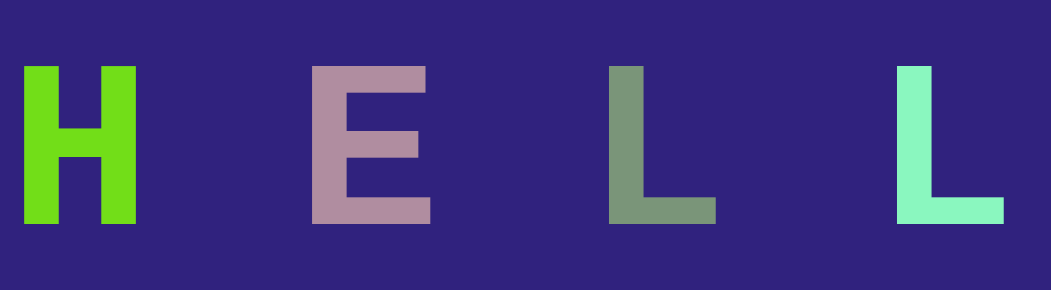
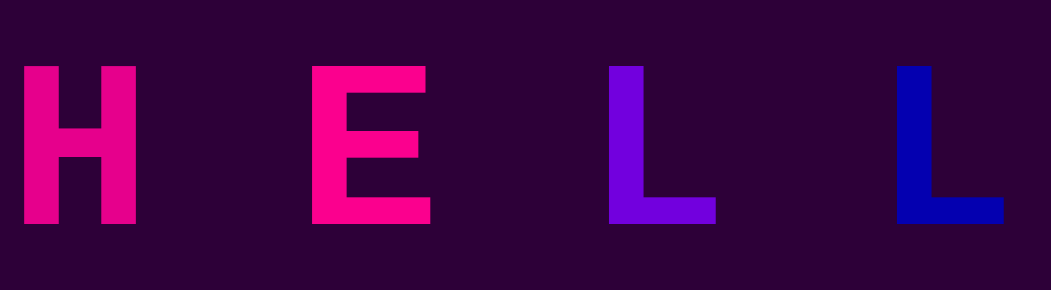
Before and after one commit to IrynaSiddiqui/Me, a plain HTML site: page index.html in a window 1280 px wide. Shown: the part 112-402 px from the top of the page, without its empty margins (0-1051 px from the left). Drawn offline with Linux system fonts and the light colour scheme.

Commit message:
restrict colors to purples

```diff
--- a/app.css
+++ b/app.css
@@ -3,7 +3,7 @@ body {
     justify-content: center;
     align-items: center;
     height: 100vh;
-    background-color: rgb(48, 34, 126);
+    background-color: rgb(45, 0, 56);
 }
 
 h1 {
--- a/app.js
+++ b/app.js
@@ -1,6 +1,6 @@
 function randomRGB() {
     const r = Math.floor(Math.random() * 256);
-    const g = Math.floor(Math.random() * 256);
+    const g = 0;
     const b = Math.floor(Math.random() * 256);
     const s = Math.floor(Math.random() * 256);
     return `rgb(${r},${g},${b},${s})`
```
